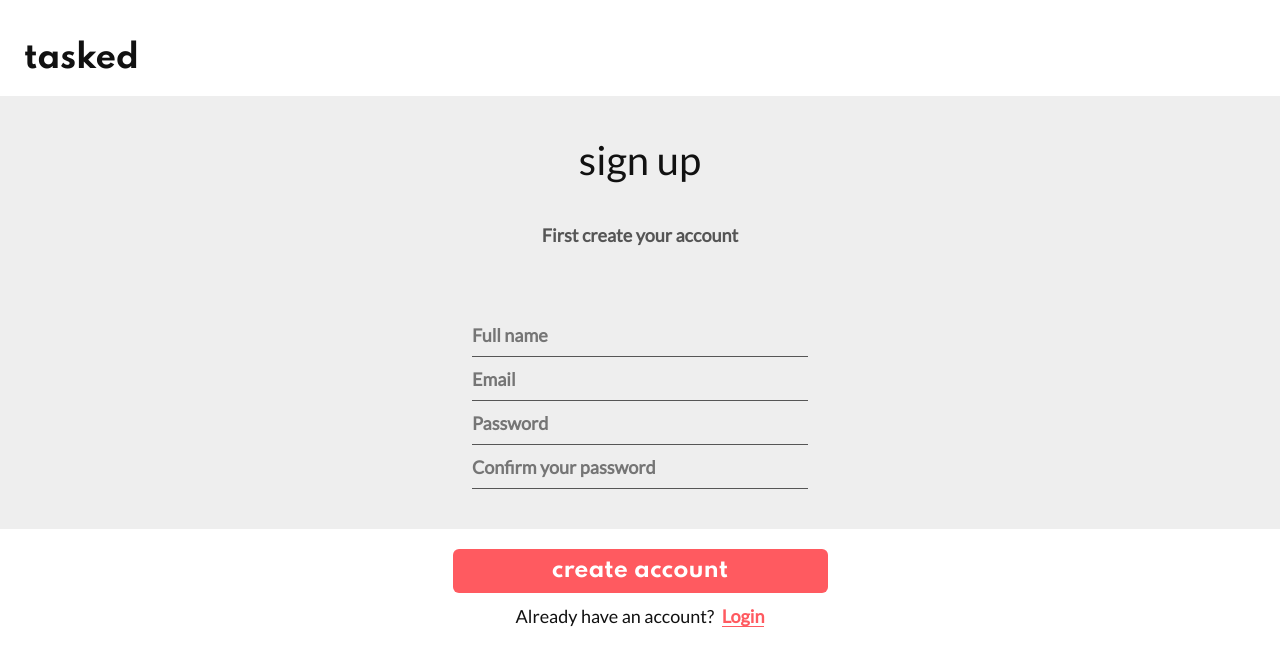
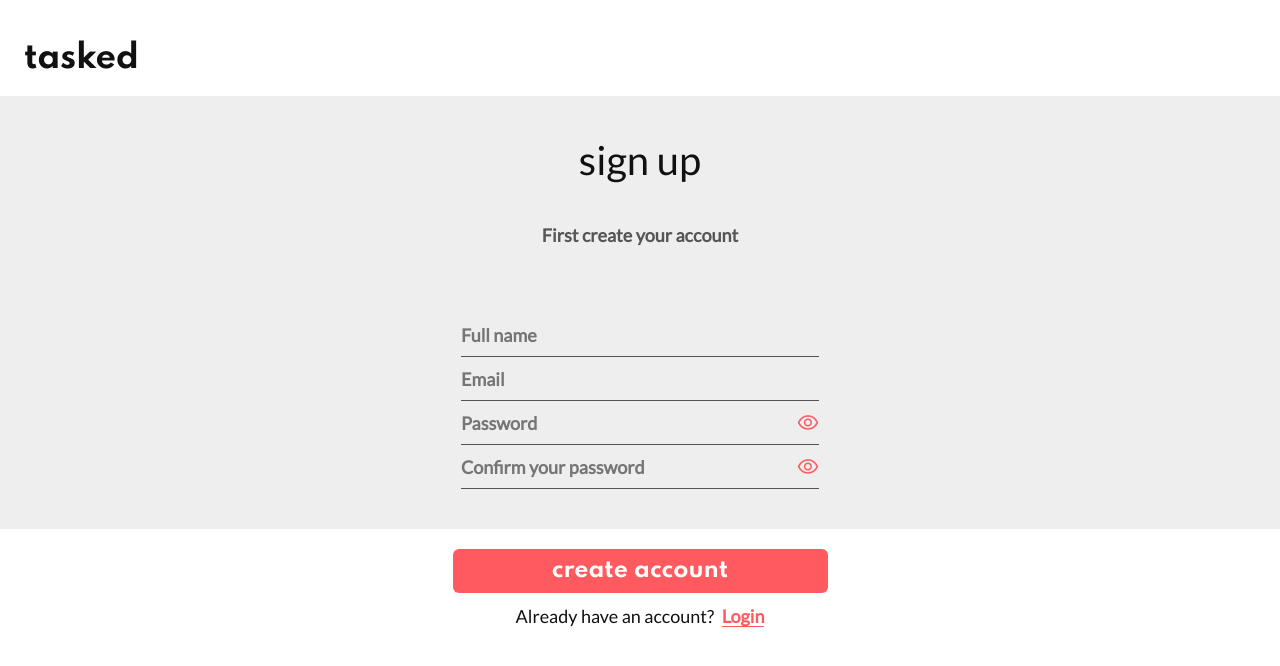
Before and after one commit to areasflavio/task-app, a Next.js app: page /sign-up in a window 1280 px wide. Shown: the top 666 px of the page. Built offline with nearby package versions, Linux system fonts and the light colour scheme.

Commit message:
feat: create sign Input component

```diff
--- /dev/null
+++ b/src/components/SignBody/Input/index.tsx
@@ -0,0 +1,59 @@
+import { InputHTMLAttributes, useState } from 'react';
+import Image from 'next/image';
+
+import { Container } from './styles';
+
+interface InputProps extends InputHTMLAttributes<HTMLInputElement> {}
+
+const Input: React.FC<InputProps> = ({ children, type, onFocus, ...rest }) => {
+  const [inputType, setInputType] = useState(type);
+  const [isFocused, setIsFocused] = useState(false);
+
+  const handleToggleShowPassword = () => {
+    if (inputType === 'password') {
+      setInputType('text');
+    } else {
+      setInputType('password');
+    }
+  };
+
+  const handleInputFocus = () => {
+    setIsFocused(true);
+  };
+
+  const handleInputBlur = () => {
+    setIsFocused(false);
+  };
+
+  return (
+    <Container isFocused={isFocused}>
+      <input
+        type={inputType}
+        onFocus={handleInputFocus}
+        onBlur={handleInputBlur}
+        {...rest}
+      />
+
+      {type === 'password' &&
+        (inputType === 'text' ? (
+          <Image
+            src="/assets/icons/pass-hide.svg"
+            alt=""
+            width="22"
+            height="19"
+            onClick={handleToggleShowPassword}
+          />
+        ) : (
+          <Image
+            src="/assets/icons/pass-show.svg"
+            alt=""
+            width="22"
+            height="19"
+            onClick={handleToggleShowPassword}
+          />
+        ))}
+    </Container>
+  );
+};
+
+export { Input };
--- /dev/null
+++ b/src/components/SignBody/Input/styles.ts
@@ -0,0 +1,42 @@
+import styled, { css } from 'styled-components';
+
+interface ContainerProps {
+  isFocused: boolean;
+  // isFilled: boolean;
+  // isErrored: boolean;
+}
+
+export const Container = styled.div<ContainerProps>`
+  display: grid;
+  grid-template-columns: 1fr auto;
+
+  height: 2.75rem;
+  border-bottom: 1px solid ${(props) => props.theme.colors.textSecColor};
+
+  color: ${(props) => props.theme.colors.textSecColor};
+
+  ${(props) =>
+    props.isFocused &&
+    css`
+      border-color: ${(props) => props.theme.colors.highlightColor};
+      color: ${(props) => props.theme.colors.textColor};
+    `}
+
+  input {
+    min-width: 336px;
+    width: 100%;
+
+    border: 0;
+    background: inherit;
+
+    font-weight: bold;
+    font-size: 1.125rem;
+    line-height: 1.375rem;
+
+    color: inherit;
+  }
+
+  img:hover {
+    cursor: pointer;
+  }
+`;
--- a/src/components/SignBody/styles.ts
+++ b/src/components/SignBody/styles.ts
@@ -37,20 +37,4 @@ export const Container = styled.main`
 
     margin-top: auto;
   }
-
-  input {
-    height: 2.75rem;
-    min-width: 336px;
-    width: 100%;
-
-    border: 0;
-    border-bottom: 1px solid ${(props) => props.theme.colors.textSecColor};
-    background: inherit;
-
-    font-weight: bold;
-    font-size: 1.125rem;
-    line-height: 1.375rem;
-
-    color: ${(props) => props.theme.colors.textSecColor};
-  }
 `;
--- a/src/pages/sign-in.tsx
+++ b/src/pages/sign-in.tsx
@@ -2,6 +2,7 @@ import Link from 'next/link';
 
 import { Header } from '../components/Header';
 import { SignBody } from '../components/SignBody';
+import { Input } from '../components/SignBody/Input';
 import { SignFooter } from '../components/SignFooter';
 
 const SignIn: React.FC = () => {
@@ -15,8 +16,8 @@ const SignIn: React.FC = () => {
         <h2>Enter your email and password</h2>
 
         <form>
-          <input type="email" name="email" placeholder="Email" />
-          <input type="password" name="password" placeholder="Password" />
+          <Input type="email" name="email" placeholder="Email" />
+          <Input type="password" name="password" placeholder="Password" />
         </form>
       </SignBody>
 
--- a/src/pages/sign-up.tsx
+++ b/src/pages/sign-up.tsx
@@ -2,6 +2,7 @@ import Link from 'next/link';
 
 import { Header } from '../components/Header';
 import { SignBody } from '../components/SignBody';
+import { Input } from '../components/SignBody/Input';
 import { SignFooter } from '../components/SignFooter';
 
 const SignUp: React.FC = () => {
@@ -15,10 +16,10 @@ const SignUp: React.FC = () => {
         <h2>First create your account</h2>
 
         <form>
-          <input type="text" name="name" placeholder="Full name" />
-          <input type="email" name="email" placeholder="Email" />
-          <input type="password" name="password" placeholder="Password" />
-          <input
+          <Input type="text" name="name" placeholder="Full name" />
+          <Input type="email" name="email" placeholder="Email" />
+          <Input type="password" name="password" placeholder="Password" />
+          <Input
             type="password"
             name="confirm_password"
             placeholder="Confirm your password"
```
Also changed, not shown: public/assets/icons/pass-hide.svg (added), public/assets/icons/pass-show.svg (added).
